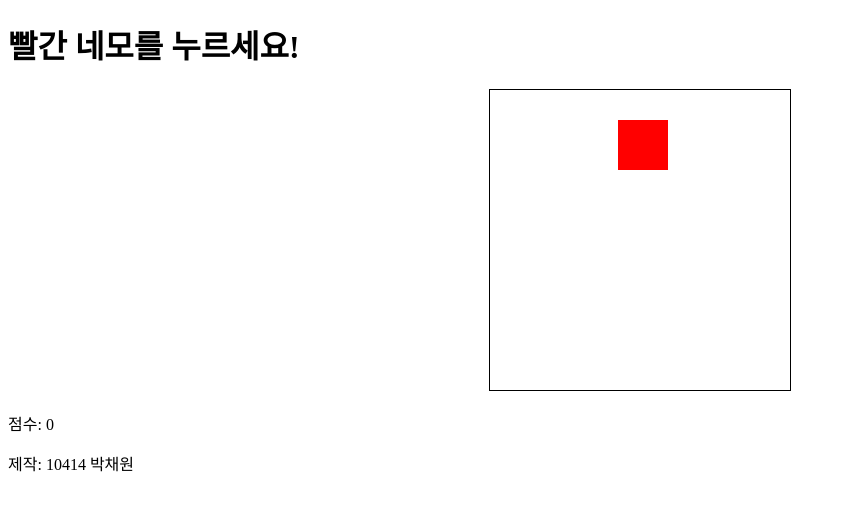
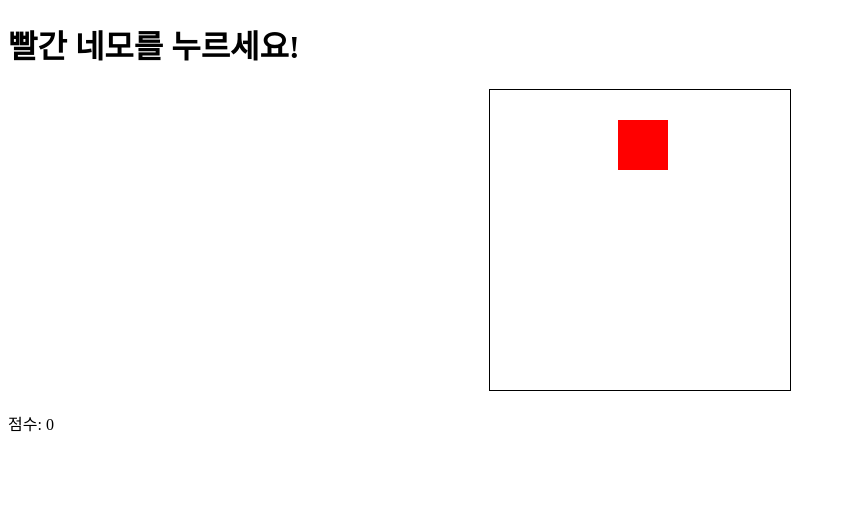
Before and after one commit to chaewon5836/touchtheredsquare, a plain HTML site: page index.html in a window 1280 px wide. Shown: the whole page, without its empty margins (0-845 px from the left). Drawn offline with Linux system fonts and the light colour scheme.

Commit message:
Update index.html

```diff
--- a/index.html
+++ b/index.html
@@ -26,7 +26,6 @@
         <div id="target"></div>
     </div>
     <p>점수: <span id="score">0</span></p>
-    <p>제작: 10414 박채원</p>
     <script src="game.js"></script>
 </body>
 </html>
```
